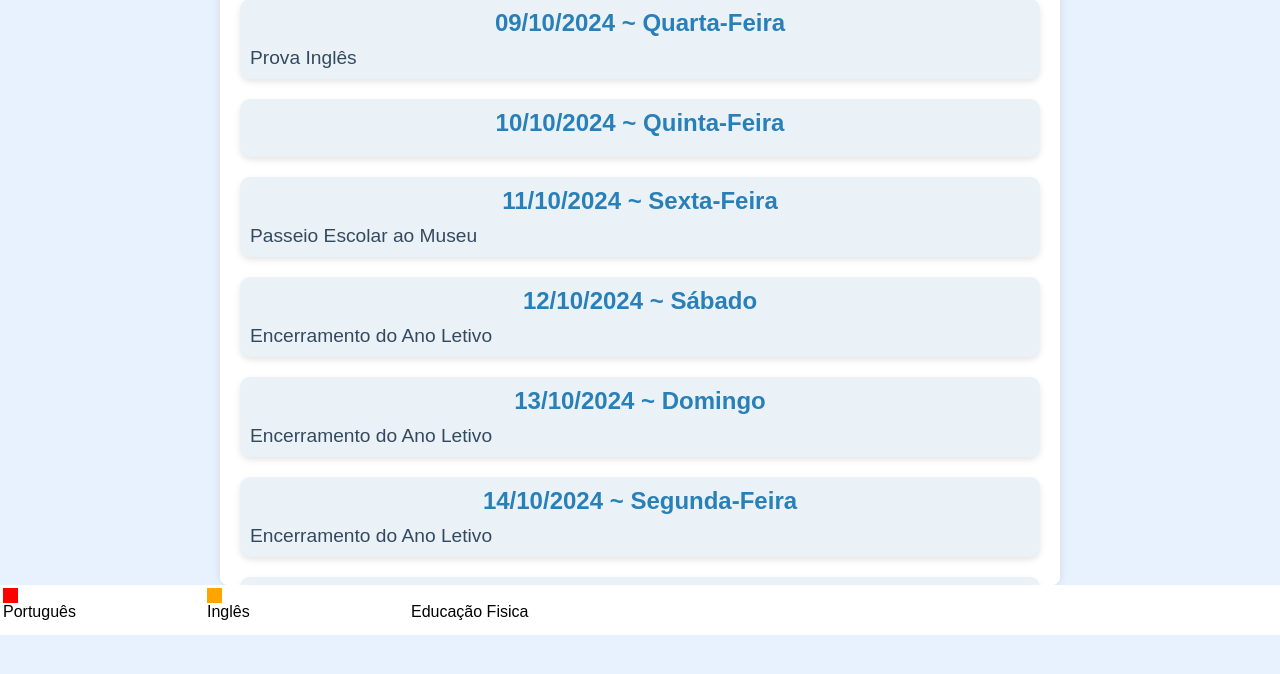
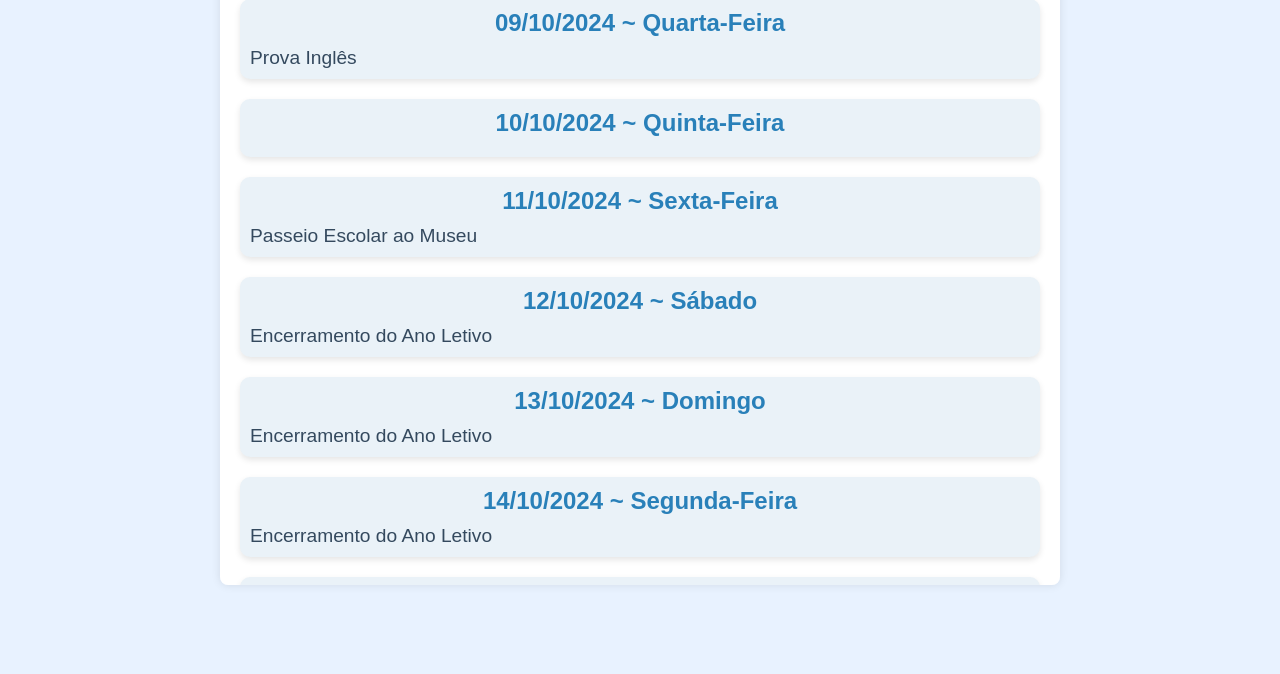
Before and after one commit to CyberJen-dev/Cemep-Life-Events-Timeline, a plain HTML site: page index.html in a window 1280 px wide. Shown: the part 182-856 px from the top of the page. After the commit the page ends 800 px from the top, so only its background shows below. Drawn offline with Linux system fonts and the light colour scheme.

Commit message:
Update index.html

```diff
--- a/index.html
+++ b/index.html
@@ -76,28 +76,6 @@
             text-align: center;
             font-size: 30px;
             margin: 20px 0;
-        }
-
-        footer {
-            height: 50px;
-            background-color: white;
-        }
-
-        .color {
-            height: 15px;
-            width: 15px;
-        }
-
-        .c1 {
-            background-color: red;
-        }
-
-        .c2 {
-            background-color: orange;
-        }
-
-        td {
-            width: 200px;
         }
 
     </style>
@@ -231,31 +209,6 @@
             <div class="description">Encerramento do Ano Letivo</div>
         </div>
     </div>
-    <footer>
-        <table>
-            <tr>
-                <td>
-                    <div class="color c1"></div> Português
-                </td>
-                <td>
-                    <div class="color c2"></div> Inglês
-                </td>
-                <td>
-                    <div class="color c3"></div> Educação Fisica
-                </td>
-            </tr>
-        </table>
-
-
-        <div class="color c3"></div>
-        <div class="color c4"></div>
-        <div class="color c5"></div>
-        <div class="color c6"></div>
-        <div class="color c7"></div>
-        <div class="color c8"></div>
-        <div class="color c9"></div>
-        <div class="color c10"></div>
-    </footer>
 
     <script>
         // Script para alternar a exibição do conteúdo das provas
```
